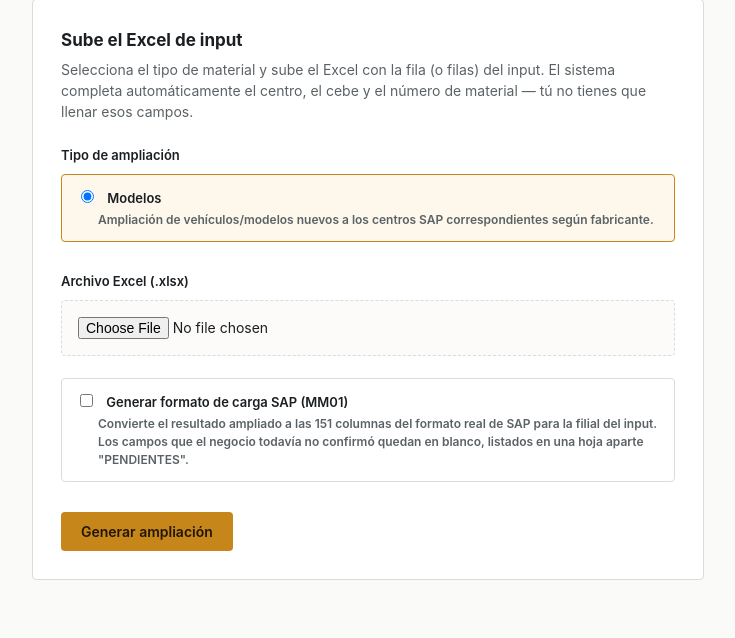
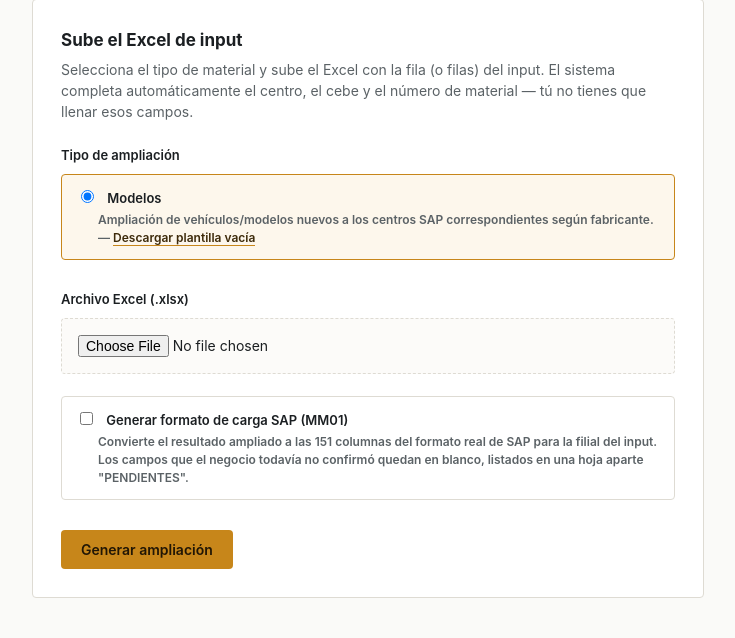
Before and after one commit to zhreck/Prueba_ampliacion, a Flask app: page / in a window 1280 px wide. Shown: the part 173-811 px from the top of the page, without its empty margins (272-1007 px from the left). Before the commit the page ends 753 px from the top, so only its background shows below. Run offline with Flask 3, Linux system fonts and the light colour scheme.

Commit message:
Agrega botón para descargar la plantilla vacía de input
Si el usuario no tiene el Excel de input a mano, ahora puede descargar
una plantilla con las columnas correctas desde la propia web (idea que
ya estaba anotada como pendiente en el README).

- engine.generar_plantilla_vacia(tipo_id): arma un Excel con la hoja y
  columnas de input del tipo (config-driven, sale de input_columns), con
  200 filas pre-formateadas como texto ('@') en las columnas de
  text_columns, para evitar el problema de siempre (ceros iniciales /
  notación científica) sin depender de que el usuario formatee la celda
  él mismo.
- app.py: nueva ruta GET /plantilla/<tipo_id>.
- templates/index.html: link "Descargar plantilla vacía" junto a cada
  tipo de ampliación en el selector.

Funciona igual para cualquier tipo nuevo que se agregue más adelante
(ej. Repuestos) sin tocar código, solo con su propio config/tipos/*.json.

Co-Authored-By: Claude Sonnet 5 <noreply@anthropic.com>

```diff
--- a/app.py
+++ b/app.py
@@ -16,6 +16,26 @@ app.secret_key = "cambiar-esta-clave-en-produccion"
 def index():
     tipos = engine.listar_tipos()
     return render_template("index.html", tipos=tipos)
+
+
+@app.route("/plantilla/<tipo_id>")
+def plantilla(tipo_id):
+    try:
+        wb = engine.generar_plantilla_vacia(tipo_id)
+    except engine.TipoNoEncontradoError as e:
+        flash(str(e), "error")
+        return redirect(url_for("index"))
+
+    buffer = io.BytesIO()
+    wb.save(buffer)
+    buffer.seek(0)
+
+    return send_file(
+        buffer,
+        as_attachment=True,
+        download_name=f"plantilla_{tipo_id}.xlsx",
+        mimetype="application/vnd.openxmlformats-officedocument.spreadsheetml.sheet",
+    )
 
 
 @app.route("/procesar", methods=["POST"])
--- a/engine.py
+++ b/engine.py
@@ -47,6 +47,35 @@ def cargar_config(tipo_id: str) -> dict:
         raise TipoNoEncontradoError(f"No existe configuración para el tipo '{tipo_id}'.")
     with open(path, encoding="utf-8") as fh:
         return json.load(fh)
+
+
+def generar_plantilla_vacia(tipo_id: str, filas_vacias: int = 200) -> "openpyxl.Workbook":
+    """
+    Arma un Excel vacío con la hoja y columnas de input del tipo (solo
+    encabezados), para que alguien sin el Excel original tenga de dónde
+    partir. Las columnas de texto (config "text_columns") quedan con
+    formato de celda texto ('@') en las filas vacías, para evitar el
+    problema de siempre (ceros iniciales / notación científica) sin tener
+    que explicarle al usuario que las formatee él mismo.
+    """
+    cfg = cargar_config(tipo_id)
+    columnas = cfg["input_columns"]
+    text_columns = set(cfg.get("text_columns", []))
+
+    wb = openpyxl.Workbook()
+    ws = wb.active
+    ws.title = cfg["input_sheet"]
+    ws.append(columnas)
+
+    for row in range(2, 2 + filas_vacias):
+        for col_idx, nombre_col in enumerate(columnas, start=1):
+            if nombre_col in text_columns:
+                ws.cell(row=row, column=col_idx).number_format = "@"
+
+    for col_idx, nombre_col in enumerate(columnas, start=1):
+        ws.column_dimensions[ws.cell(row=1, column=col_idx).column_letter].width = max(14, len(nombre_col) + 2)
+
+    return wb
 
 
 def _leer_input(file_storage, cfg: dict) -> pd.DataFrame:
--- a/static/style.css
+++ b/static/style.css
@@ -124,6 +124,15 @@ label {
   margin-left: 22px;
 }
 
+.plantilla-link {
+  color: var(--accent-ink);
+  font-weight: 600;
+  text-decoration: none;
+  border-bottom: 1px solid var(--accent);
+}
+
+.plantilla-link:hover { color: var(--accent); }
+
 input[type="file"] {
   font-family: var(--sans);
   font-size: 14px;
--- a/templates/index.html
+++ b/templates/index.html
@@ -15,7 +15,10 @@
         <label class="tipo-option">
           <input type="radio" name="tipo" value="{{ tipo.id }}" {% if loop.first %}checked{% endif %}>
           {{ tipo.nombre }}
-          <span class="desc">{{ tipo.descripcion }}</span>
+          <span class="desc">
+            {{ tipo.descripcion }}
+            — <a class="plantilla-link" href="{{ url_for('plantilla', tipo_id=tipo.id) }}">Descargar plantilla vacía</a>
+          </span>
         </label>
       {% endfor %}
     </fieldset>
```
